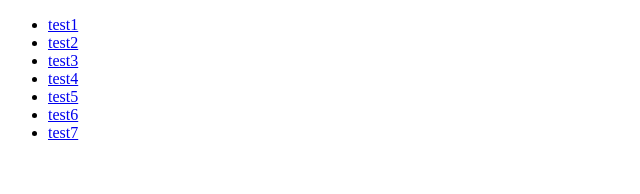
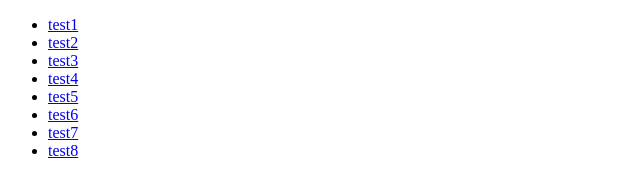
Before and after one commit to fccm2/nim-pages, a plain HTML site: page examples/index.html in a window 1280 px wide. Shown: the full height of the page, 0-640 px from the left. Drawn offline with Linux system fonts and the light colour scheme.

Commit message:
add test8 in the index of the examples/

```diff
--- a/examples/index.html
+++ b/examples/index.html
@@ -12,6 +12,7 @@
     <li><a href="test5.html">test5</a></li>
     <li><a href="test6.html">test6</a></li>
     <li><a href="test7.html">test7</a></li>
+    <li><a href="test8.html">test8</a></li>
   </ul>
 </body>
 </html>
```
